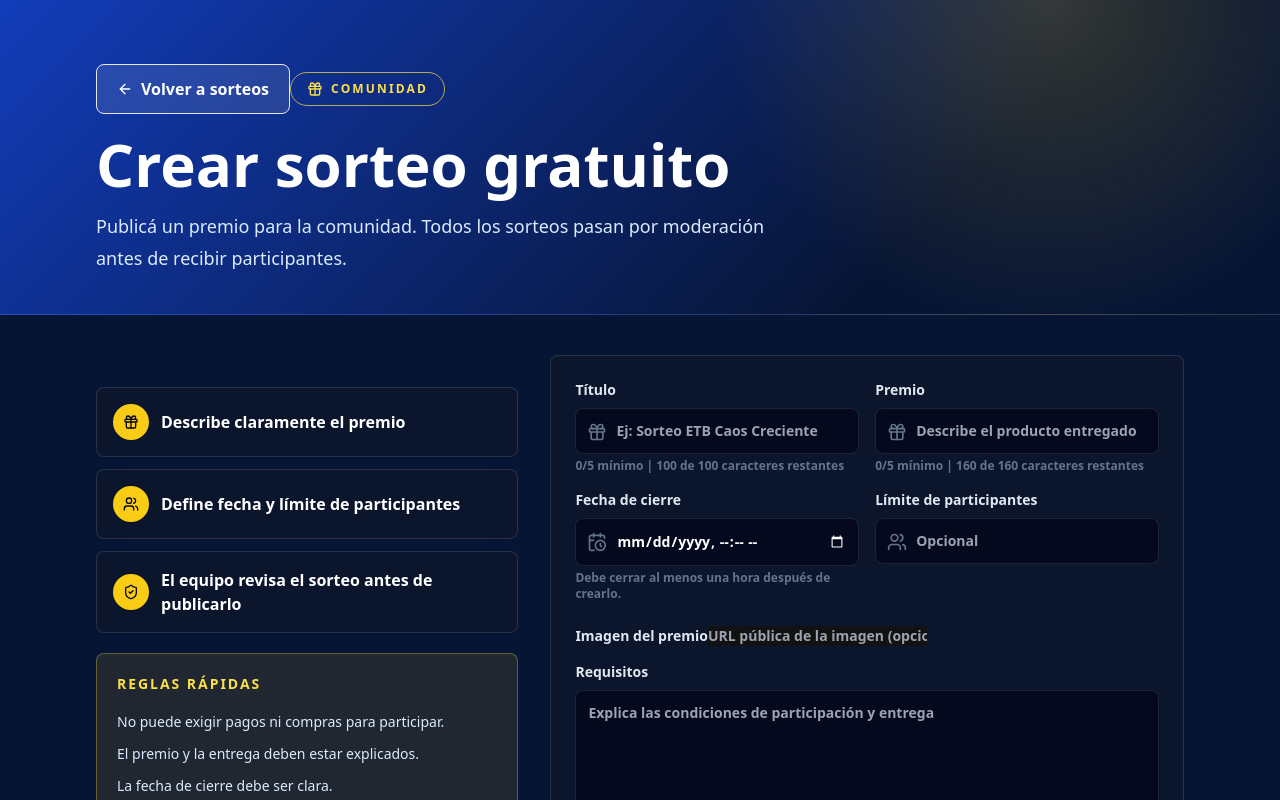
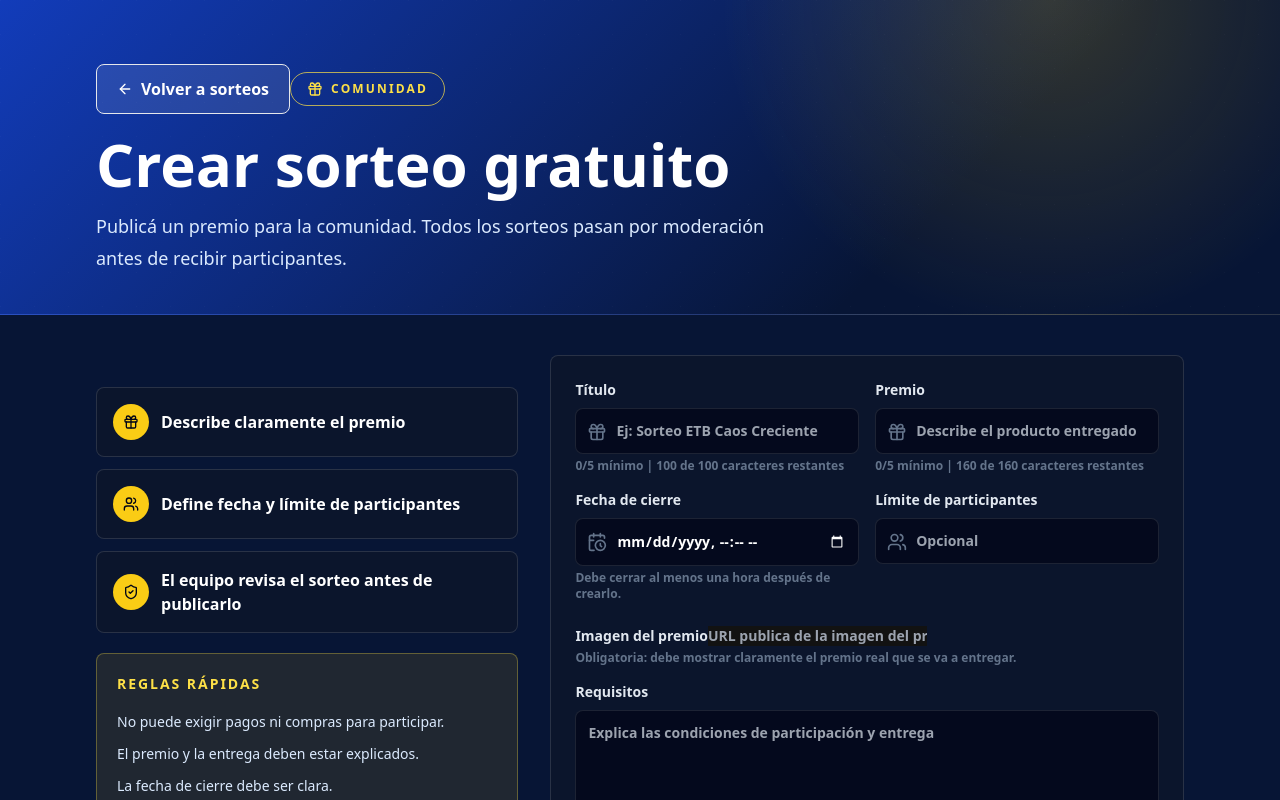
Before and after one commit to ViralFrame2026/PokeTrade-HUB, a Next.js app: page /raffles/new in a window 1280 px wide. Shown: the top 800 px of the page. Built offline with nearby package versions, Linux system fonts and the light colour scheme.

Commit message:
Require raffle prize images

```diff
--- a/app/api/raffles/route.ts
+++ b/app/api/raffles/route.ts
@@ -6,7 +6,7 @@ import { createSupabaseServerClient } from "@/lib/supabase/server";
 const raffleSchema = z.object({
   closesAt: z.string().datetime({ offset: true }).or(z.string().min(16)),
   entryLimit: z.number().int().min(2).max(100000).nullable(),
-  imageUrl: z.string().url().max(1000).nullable(),
+  imageUrl: z.string().trim().url().max(1000),
   prize: z.string().trim().min(5).max(160),
   requirements: z.string().trim().min(10).max(1000),
   title: z.string().trim().min(5).max(100)
@@ -29,8 +29,13 @@ export async function POST(request: Request) {
 
   const parsed = raffleSchema.safeParse(body);
   if (!parsed.success) {
+    const imageIssue = parsed.error.issues.find((issue) => issue.path[0] === "imageUrl");
     return NextResponse.json(
-      { error: parsed.error.issues[0]?.message ?? "Revisa los datos del sorteo." },
+      {
+        error: imageIssue
+          ? "Agrega una URL publica valida para la imagen del premio."
+          : parsed.error.issues[0]?.message ?? "Revisa los datos del sorteo."
+      },
       { status: 400 }
     );
   }
--- a/components/raffle-form.tsx
+++ b/components/raffle-form.tsx
@@ -104,6 +104,24 @@ export function RaffleForm() {
     event.preventDefault();
     setError(null);
     setSuccess(null);
+
+    const normalizedImageUrl = imageUrl.trim();
+    if (!normalizedImageUrl) {
+      setError("Agrega una imagen publica del premio para poder revisar el sorteo.");
+      return;
+    }
+
+    try {
+      const parsedImageUrl = new URL(normalizedImageUrl);
+      if (!["http:", "https:"].includes(parsedImageUrl.protocol)) {
+        setError("La imagen del premio debe ser una URL publica http o https.");
+        return;
+      }
+    } catch {
+      setError("La imagen del premio debe ser una URL publica valida.");
+      return;
+    }
+
     setIsSubmitting(true);
 
     try {
@@ -111,7 +129,7 @@ export function RaffleForm() {
         body: JSON.stringify({
           closesAt,
           entryLimit: entryLimit ? Number(entryLimit) : null,
-          imageUrl: imageUrl.trim() || null,
+          imageUrl: normalizedImageUrl,
           prize,
           requirements,
           title
@@ -193,10 +211,14 @@ export function RaffleForm() {
         <input
           className="field-input mt-2"
           onChange={(event) => setImageUrl(event.target.value)}
-          placeholder="URL pública de la imagen (opcional)"
+          placeholder="URL publica de la imagen del premio"
+          required
           type="url"
           value={imageUrl}
         />
+        <span className="mt-1 block text-xs text-slate-500">
+          Obligatoria: debe mostrar claramente el premio real que se va a entregar.
+        </span>
       </label>
 
       <label className="mt-4 block text-sm font-bold text-slate-200">
```
